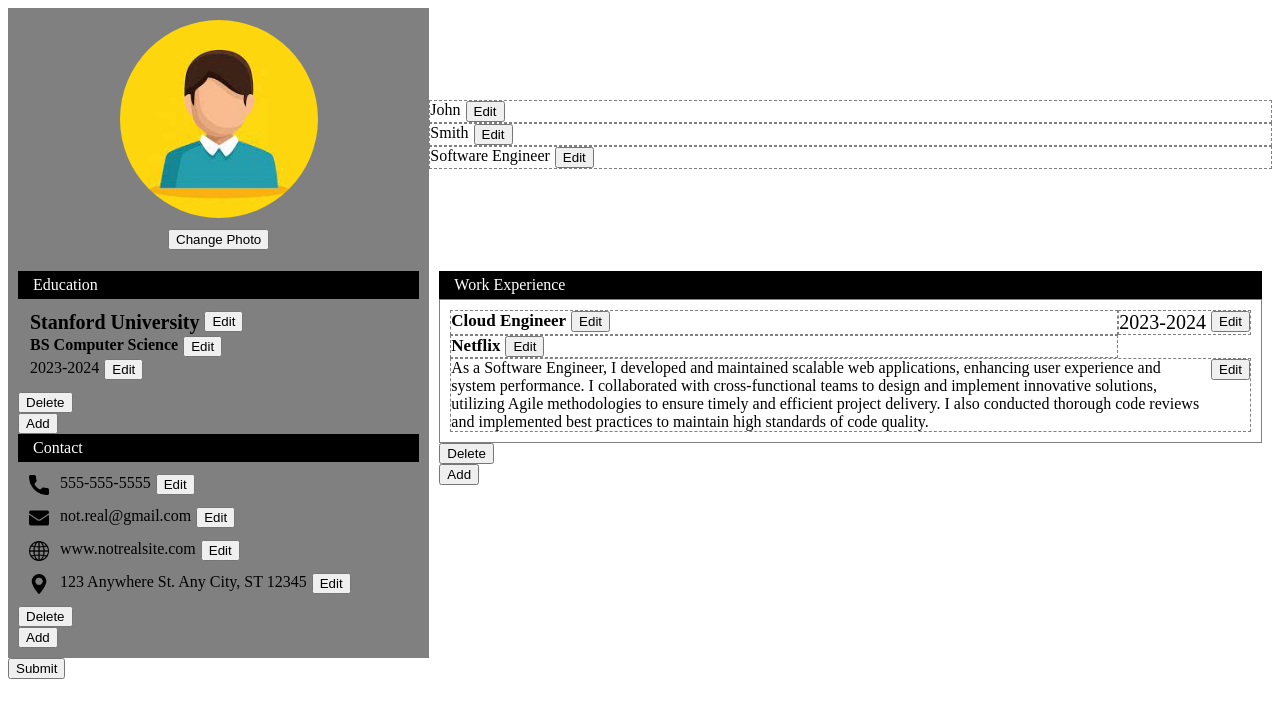
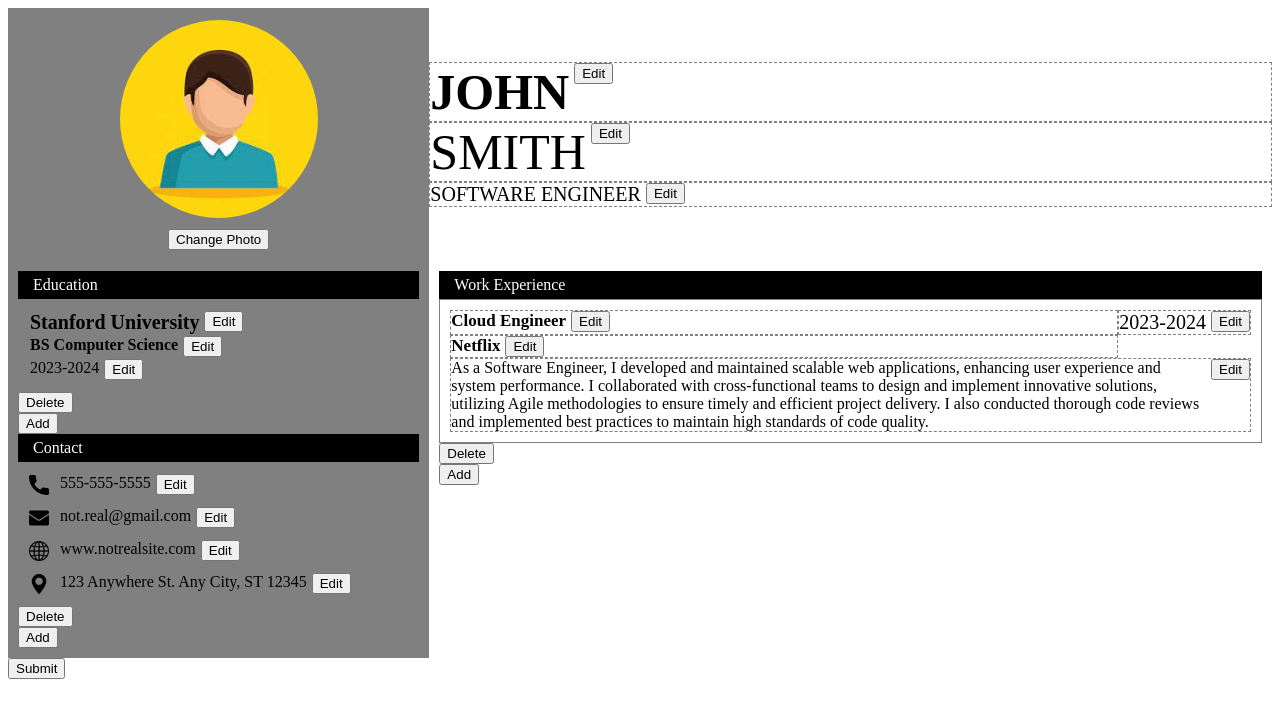
Before and after one commit to Jaizzer/swift-cv, a React (Vite) app: page / in a window 1280 px wide. Shown: the top 718 px of the page. Built offline with nearby package versions, Linux system fonts and the light colour scheme.

Commit message:
feat: Add font stylings to the header content

```diff
--- a/src/index.css
+++ b/src/index.css
@@ -183,6 +183,22 @@ form.image-link label {
     gap: 0px;
 }
 
+.editable-div.first-name {
+    font-size: 50px;
+    font-weight: 600;
+    text-transform: uppercase;
+}
+
+.editable-div.last-name {
+    font-size: 50px;
+    text-transform: uppercase;
+}
+
+.header .editable-div.work-title {
+    font-size: 20px;
+    text-transform: uppercase;
+}
+
 .editable-div.institution {
     font-size: 20px;
     font-weight: 600;
```
